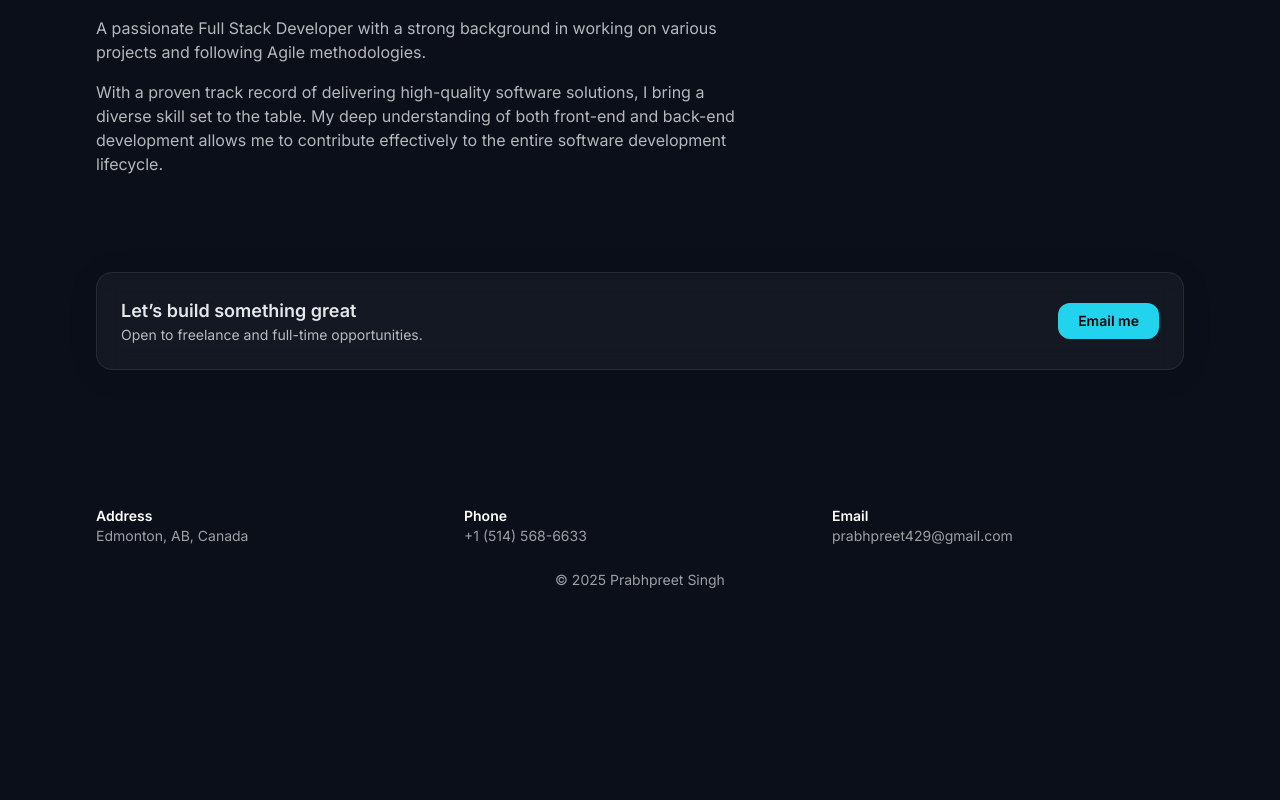
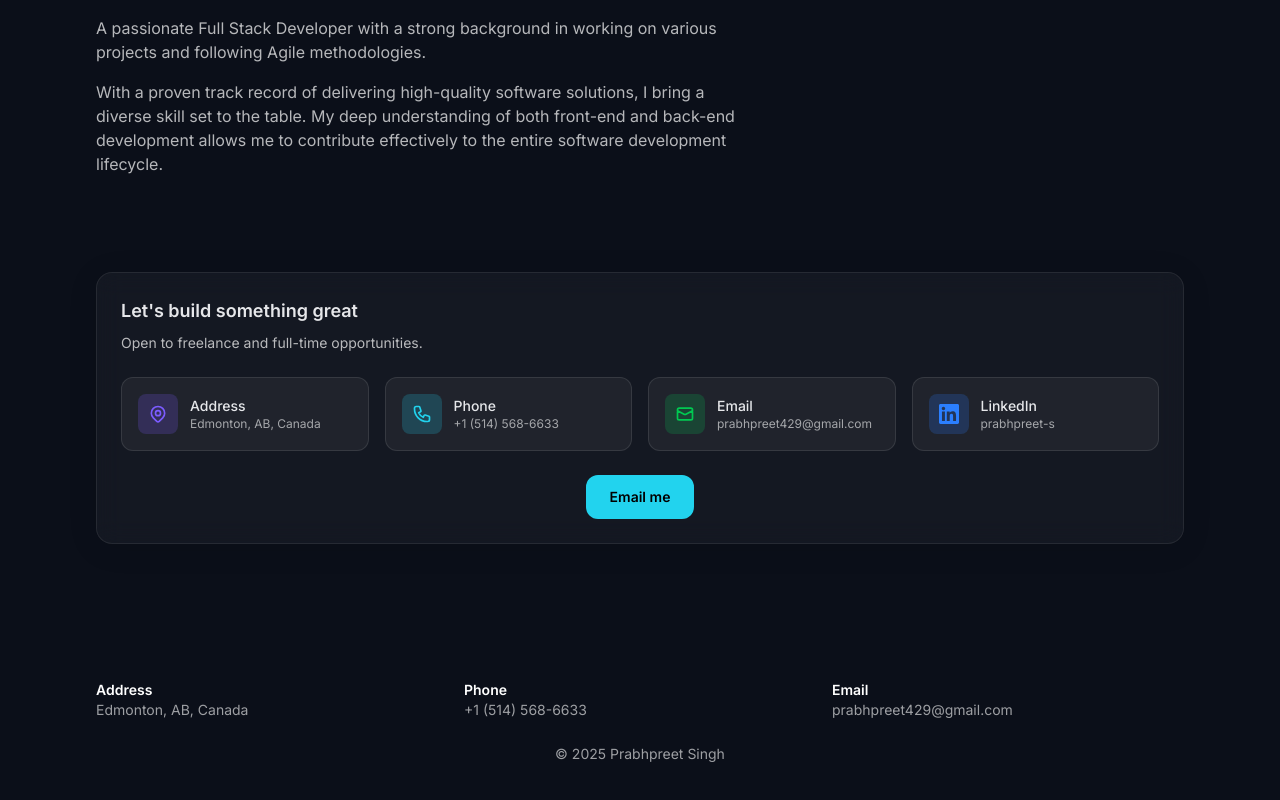
Before and after one commit to prabhpreet429/portfolio-app, a React (Vite) app: page / in a window 1280 px wide. Shown: the part 3198-3998 px from the top of the page. Before the commit the page ends 3828 px from the top, so only its background shows below. Built offline with nearby package versions, Linux system fonts and the light colour scheme.

Commit message:
update conteact info

```diff
--- a/src/App.jsx
+++ b/src/App.jsx
@@ -167,12 +167,61 @@ export default function App() {
         </section>
 
         <section id="contact" className="container-prose">
-          <div className="glass flex flex-wrap items-center justify-between gap-4 rounded-2xl p-6">
-            <div>
-              <h3 className="text-lg font-semibold">Let’s build something great</h3>
+          <div className="glass rounded-2xl p-6">
+            <div className="mb-6">
+              <h3 className="text-lg font-semibold mb-2">Let's build something great</h3>
               <p className="text-sm text-white/70">Open to freelance and full-time opportunities.</p>
             </div>
-            <a href="mailto:prabhpreet429@gmail.com" className="rounded-xl bg-[var(--color-secondary)] px-5 py-2 text-sm font-semibold text-black hover:opacity-90">Email me</a>
+            <div className="grid gap-4 sm:grid-cols-2 lg:grid-cols-4">
+              <a href="https://maps.google.com/?q=Edmonton,AB,Canada" target="_blank" rel="noopener noreferrer" className="flex items-center gap-3 rounded-xl border border-white/10 bg-white/5 p-4 hover:bg-white/10 transition-colors">
+                <div className="flex h-10 w-10 items-center justify-center rounded-lg bg-[var(--color-primary)]/20">
+                  <svg className="h-5 w-5 text-[var(--color-primary)]" fill="none" stroke="currentColor" viewBox="0 0 24 24">
+                    <path strokeLinecap="round" strokeLinejoin="round" strokeWidth={2} d="M17.657 16.657L13.414 20.9a1.998 1.998 0 01-2.827 0l-4.244-4.243a8 8 0 1111.314 0z" />
+                    <path strokeLinecap="round" strokeLinejoin="round" strokeWidth={2} d="M15 11a3 3 0 11-6 0 3 3 0 016 0z" />
+                  </svg>
+                </div>
+                <div>
+                  <p className="text-sm font-medium">Address</p>
+                  <p className="text-xs text-white/60">Edmonton, AB, Canada</p>
+                </div>
+              </a>
+              <a href="tel:+15145686633" className="flex items-center gap-3 rounded-xl border border-white/10 bg-white/5 p-4 hover:bg-white/10 transition-colors">
+                <div className="flex h-10 w-10 items-center justify-center rounded-lg bg-[var(--color-secondary)]/20">
+                  <svg className="h-5 w-5 text-[var(--color-secondary)]" fill="none" stroke="currentColor" viewBox="0 0 24 24">
+                    <path strokeLinecap="round" strokeLinejoin="round" strokeWidth={2} d="M3 5a2 2 0 012-2h3.28a1 1 0 01.948.684l1.498 4.493a1 1 0 01-.502 1.21l-2.257 1.13a11.042 11.042 0 005.516 5.516l1.13-2.257a1 1 0 011.21-.502l4.493 1.498a1 1 0 01.684.949V19a2 2 0 01-2 2h-1C9.716 21 3 14.284 3 6V5z" />
+                  </svg>
+                </div>
+                <div>
+                  <p className="text-sm font-medium">Phone</p>
+                  <p className="text-xs text-white/60">+1 (514) 568-6633</p>
+                </div>
+              </a>
+              <a href="mailto:prabhpreet429@gmail.com" className="flex items-center gap-3 rounded-xl border border-white/10 bg-white/5 p-4 hover:bg-white/10 transition-colors">
+                <div className="flex h-10 w-10 items-center justify-center rounded-lg bg-green-500/20">
+                  <svg className="h-5 w-5 text-green-500" fill="none" stroke="currentColor" viewBox="0 0 24 24">
+                    <path strokeLinecap="round" strokeLinejoin="round" strokeWidth={2} d="M3 8l7.89 4.26a2 2 0 002.22 0L21 8M5 19h14a2 2 0 002-2V7a2 2 0 00-2-2H5a2 2 0 00-2 2v10a2 2 0 002 2z" />
+                  </svg>
+                </div>
+                <div>
+                  <p className="text-sm font-medium">Email</p>
+                  <p className="text-xs text-white/60">prabhpreet429@gmail.com</p>
+                </div>
+              </a>
+              <a href="https://www.linkedin.com/in/prabhpreet-s/" target="_blank" rel="noopener noreferrer" className="flex items-center gap-3 rounded-xl border border-white/10 bg-white/5 p-4 hover:bg-white/10 transition-colors">
+                <div className="flex h-10 w-10 items-center justify-center rounded-lg bg-blue-500/20">
+                  <svg className="h-5 w-5 text-blue-500" fill="currentColor" viewBox="0 0 24 24">
+                    <path d="M20.447 20.452h-3.554v-5.569c0-1.328-.027-3.037-1.852-3.037-1.853 0-2.136 1.445-2.136 2.939v5.667H9.351V9h3.414v1.561h.046c.477-.9 1.637-1.85 3.37-1.85 3.601 0 4.267 2.37 4.267 5.455v6.286zM5.337 7.433c-1.144 0-2.063-.926-2.063-2.065 0-1.138.92-2.063 2.063-2.063 1.14 0 2.064.925 2.064 2.063 0 1.139-.925 2.065-2.064 2.065zm1.782 13.019H3.555V9h3.564v11.452zM22.225 0H1.771C.792 0 0 .774 0 1.729v20.542C0 23.227.792 24 1.771 24h20.451C23.2 24 24 23.227 24 22.271V1.729C24 .774 23.2 0 22.222 0h.003z"/>
+                  </svg>
+                </div>
+                <div>
+                  <p className="text-sm font-medium">LinkedIn</p>
+                  <p className="text-xs text-white/60">prabhpreet-s</p>
+                </div>
+              </a>
+            </div>
+            <div className="mt-6 text-center">
+              <a href="mailto:prabhpreet429@gmail.com" className="inline-flex items-center rounded-xl bg-[var(--color-secondary)] px-6 py-3 text-sm font-semibold text-black hover:opacity-90">Email me</a>
+            </div>
           </div>
         </section>
       </main>
```
